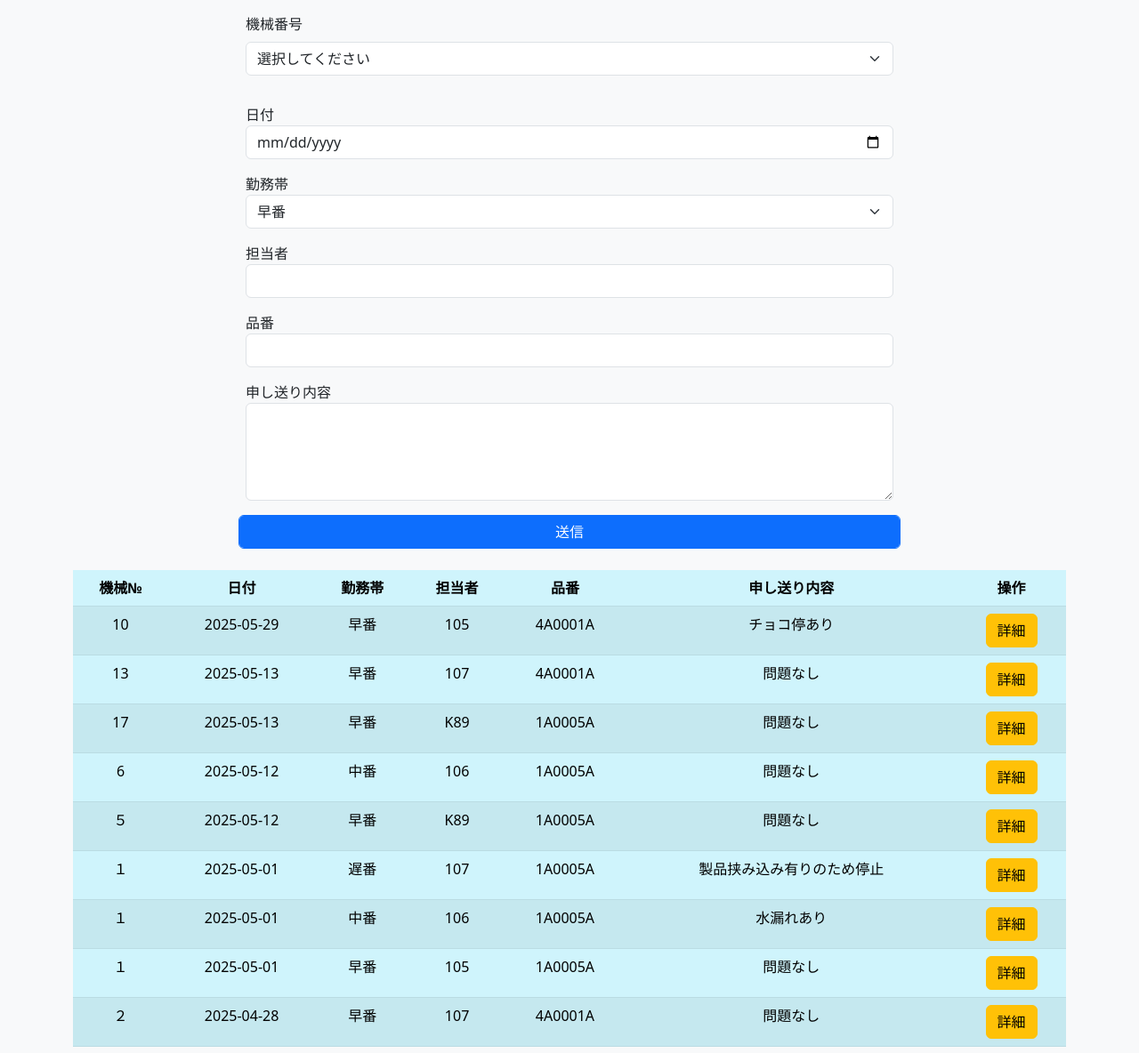
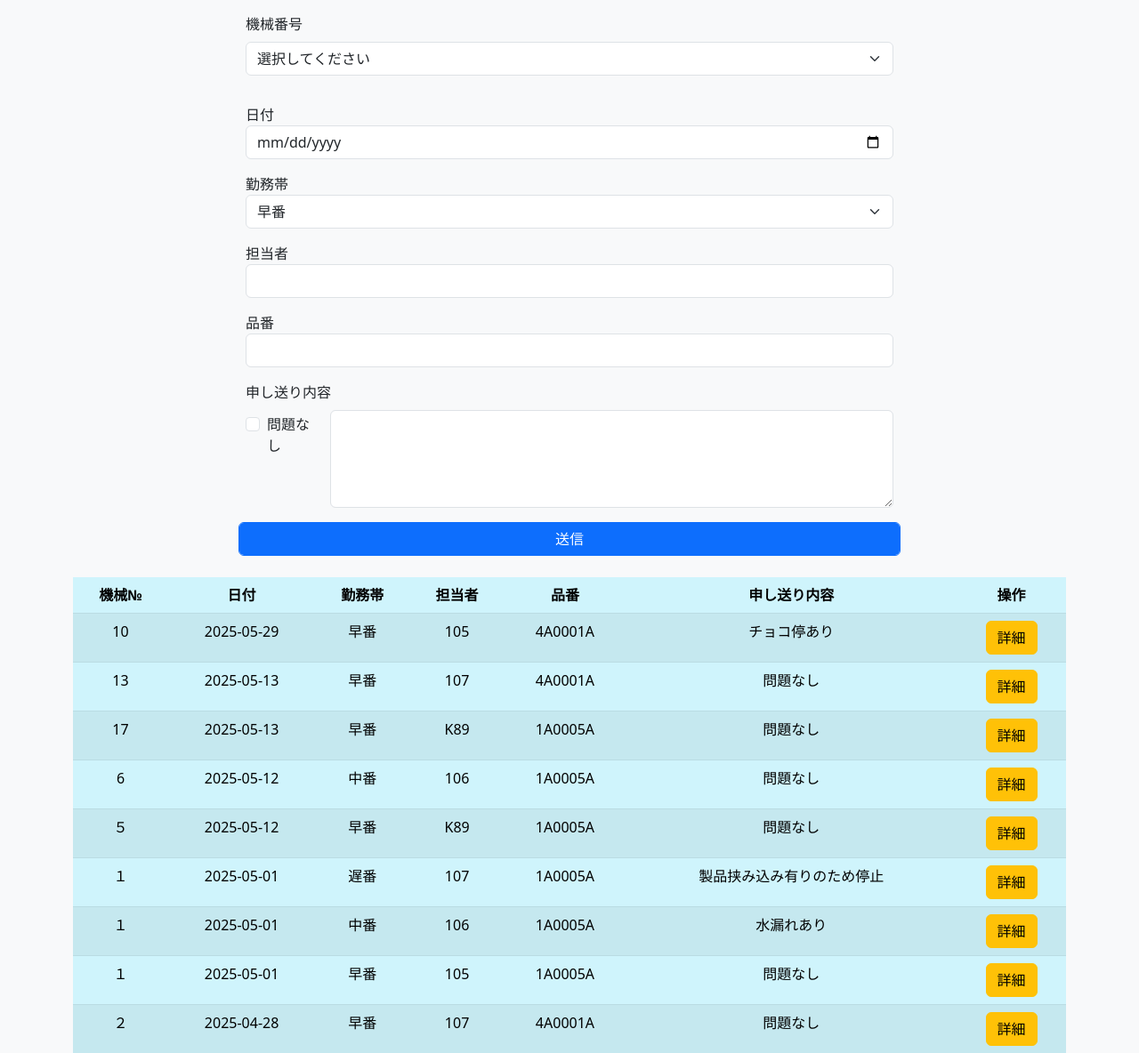
Before and after one commit to renayuki0125/20250508, a Flask app: page / in a window 1280 px wide, after a click on "追加する". Shown: the part 129-1313 px from the top of the page at 89% size. Run offline with Flask 3, Linux system fonts and the light colour scheme; data comes from the database, SQL or seed files in the repository; both versions use the stored data as it was after the commit.

Commit message:
チェックボックス追加

```diff
--- a/templates/index.html
+++ b/templates/index.html
@@ -75,8 +75,15 @@
                     <input type="text" name="product_no" id="product_no" class="form-control" required>
                 </div>
                 <div class="form-group">
-                    <label for="note">申し送り内容</label>
-                    <textarea name="note" id="note" rows="4" required class="form-control"></textarea>
+                    <label for="note" class="form-label">申し送り内容</label>
+                    <div class="d-flex align-items-start gap-3">
+
+                        <div class="form-check mt-1">
+                            <input type="checkbox" class="form-check-input" id="no_issue_check" onclick="setNoIssue()">
+                            <label class="form-check-label" for="no_issue_check">問題なし</label>
+                        </div>
+                        <textarea name="note" id="note" rows="4" class="form-control" required></textarea>
+                    </div>
                 </div>
                 <input type="submit" value="送信" class="btn btn-primary form-control">
             </form>
@@ -119,3 +126,17 @@
 </body>
 
 </html>
+
+
+<script>
+    function setNoIssue() {
+        const checkbox = document.getElementById("no_issue_check");
+        const note = document.getElementById("note");
+
+        if (checkbox.checked) {
+            note.value = "問題なし";
+        } else {
+            note.value = "";
+        }
+    }
+</script>
```
Also changed, not shown: todo.db.
